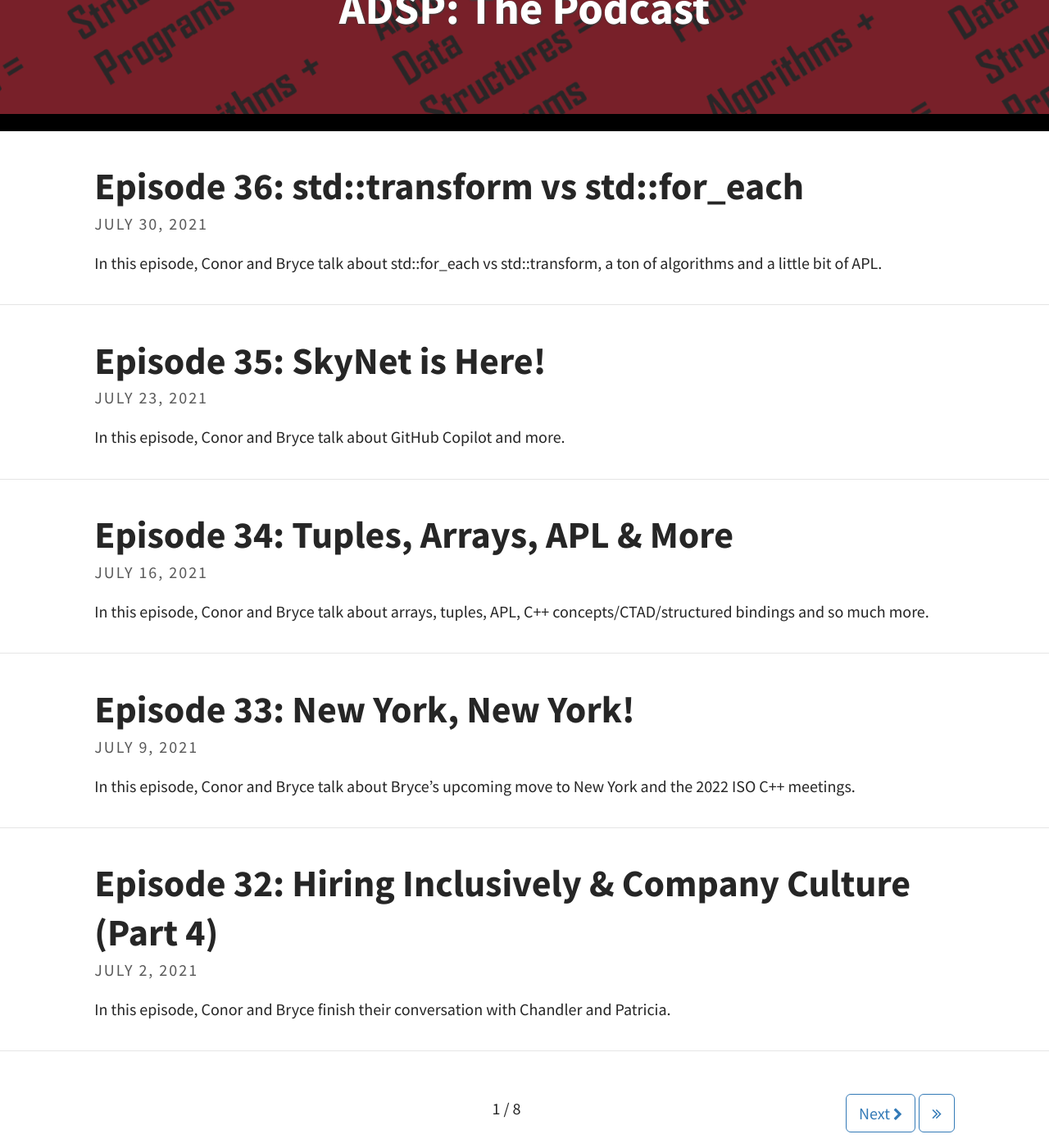
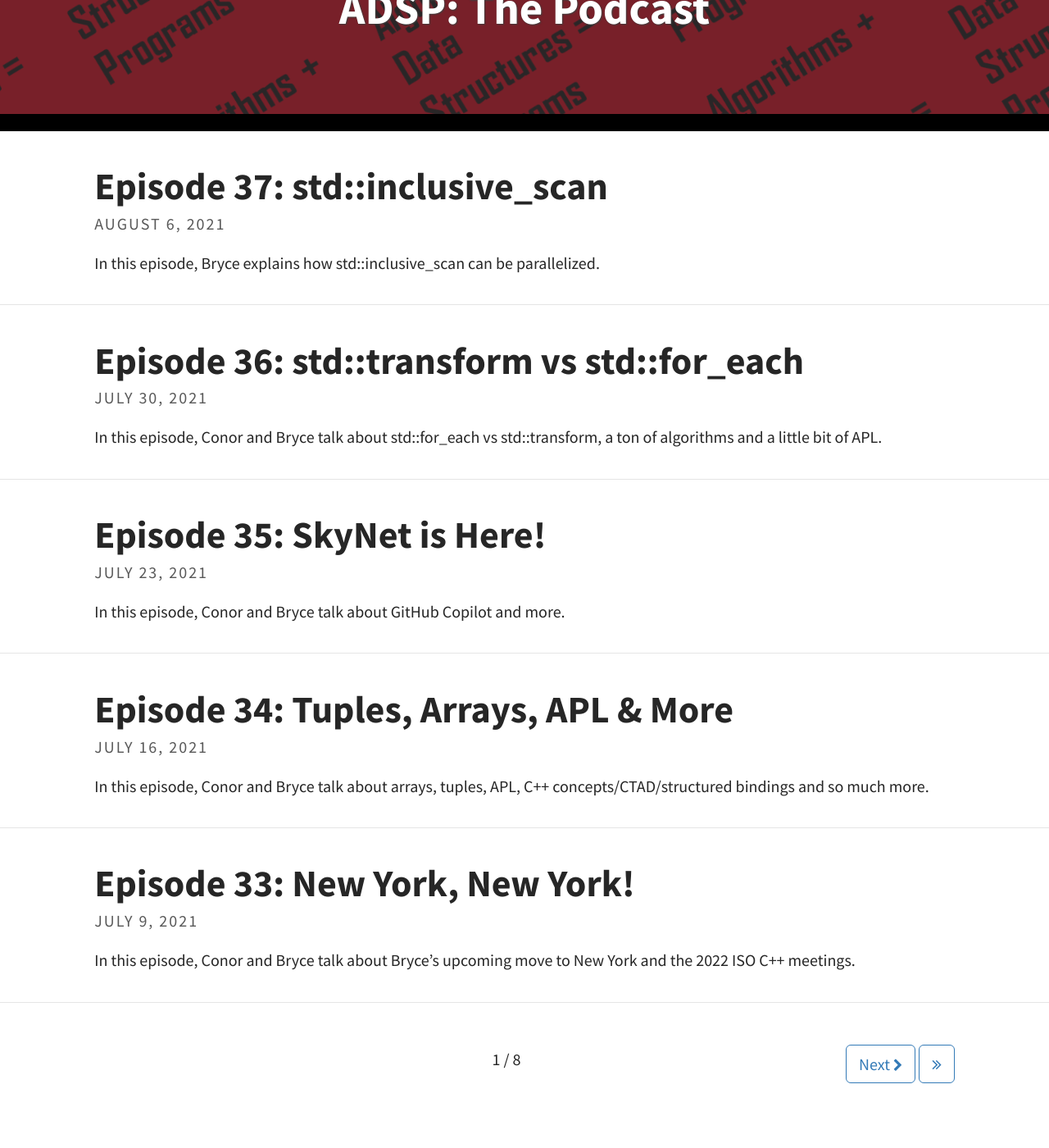
Before and after one commit to codereport/adsp2, a Jekyll site: the page built from index.html, in a window 1280 px wide and 1400 px high, scrolled down 225 px. Shown: the whole window at 82% size. Built offline with Jekyll 4.4.1, drawn with Linux system fonts in a browser that asks for light colours; the list of posts is cut into pages by our own code; some of the changed lines change nothing that is shown.

Commit message:
Episode 37

```diff
--- /dev/null
+++ b/_posts/2021-08-06-Episode-37.md
@@ -0,0 +1,33 @@
+---
+layout: post
+title: "Episode 37: std::inclusive_scan"
+tags: [C++, Algorithms]
+excerpt_separator: <!--more-->
+---
+
+<div id="buzzsprout-player-8984992"></div>
+<script src="https://www.buzzsprout.com/1501960/8984992-episode-37-std-inclusive_scan.js?container_id=buzzsprout-player-8984992&player=small" type="text/javascript" charset="utf-8"></script>
+
+<br>In this episode, Bryce explains how `std::inclusive_scan` can be parallelized.
+
+<!--more-->
+
+### Show Notes
+
+**Date Recorded:** 2021-06-30 <br>
+**Date Released:** 2021-08-06
+
+* [C++ `std::partial_sum`](https://en.cppreference.com/w/cpp/algorithm/partial_sum)
+* [C++ `std::inclusive_scan`](https://en.cppreference.com/w/cpp/algorithm/inclusive_scan)
+* [ADSP Episode 25: The Lost Reduction](https://adspthepodcast.com/2021/05/14/Episode-25.html)
+* [The C++20 Synchronization Library - Bryce Adelstein Lelbach - Meeting C++ 2019](https://www.youtube.com/watch?v=zoMZAV6FEbc)
+* [The C++20 Synchronization Library Slide Deck (starting on slide 132)](https://meetingcpp.com/mcpp/slides/2019/cpp20_synchronization_library__r5__2019_meeting_cpp3598.pdf)
+* [C++ `async_inclusive_scan`](https://github.com/brycelelbach/cpp20_mini_tasking_runtime/blob/master/asynchronous_inclusive_scan.cpp#L842)
+* [CppNorth](https://cppnorth.ca/)
+
+### Intro Song Info
+
+Miss You by Sarah Jansen https://soundcloud.com/sarahjansenmusic<br>
+Creative Commons — Attribution 3.0 Unported — CC BY 3.0<br>
+Free Download / Stream: http://bit.ly/l-miss-you<br>
+Music promoted by Audio Library https://youtu.be/iYYxnasvfx8<br>
--- a/pages/episodes.md
+++ b/pages/episodes.md
@@ -9,6 +9,7 @@ List of all episodes.
 
 |   #   |                                                  Title                                                  | Release Date |
 | :---: | :-----------------------------------------------------------------------------------------------------: | :----------: |
+|  37   |             [`std::inclusive_scan`](https://adspthepodcast.com/2021/08/06/Episode-37.html)              |  2021-08-06  |
 |  36   |      [`std::transform` vs `std::for_each`](https://adspthepodcast.com/2021/07/30/Episode-36.html)       |  2021-07-30  |
 |  35   |                [SkyNet is Here!](https://adspthepodcast.com/2021/07/23/Episode-35.html)                 |  2021-07-23  |
 |  34   |           [Tuples, Arrays, APL & More](https://adspthepodcast.com/2021/07/16/Episode-34.html)           |  2021-07-16  |
```
